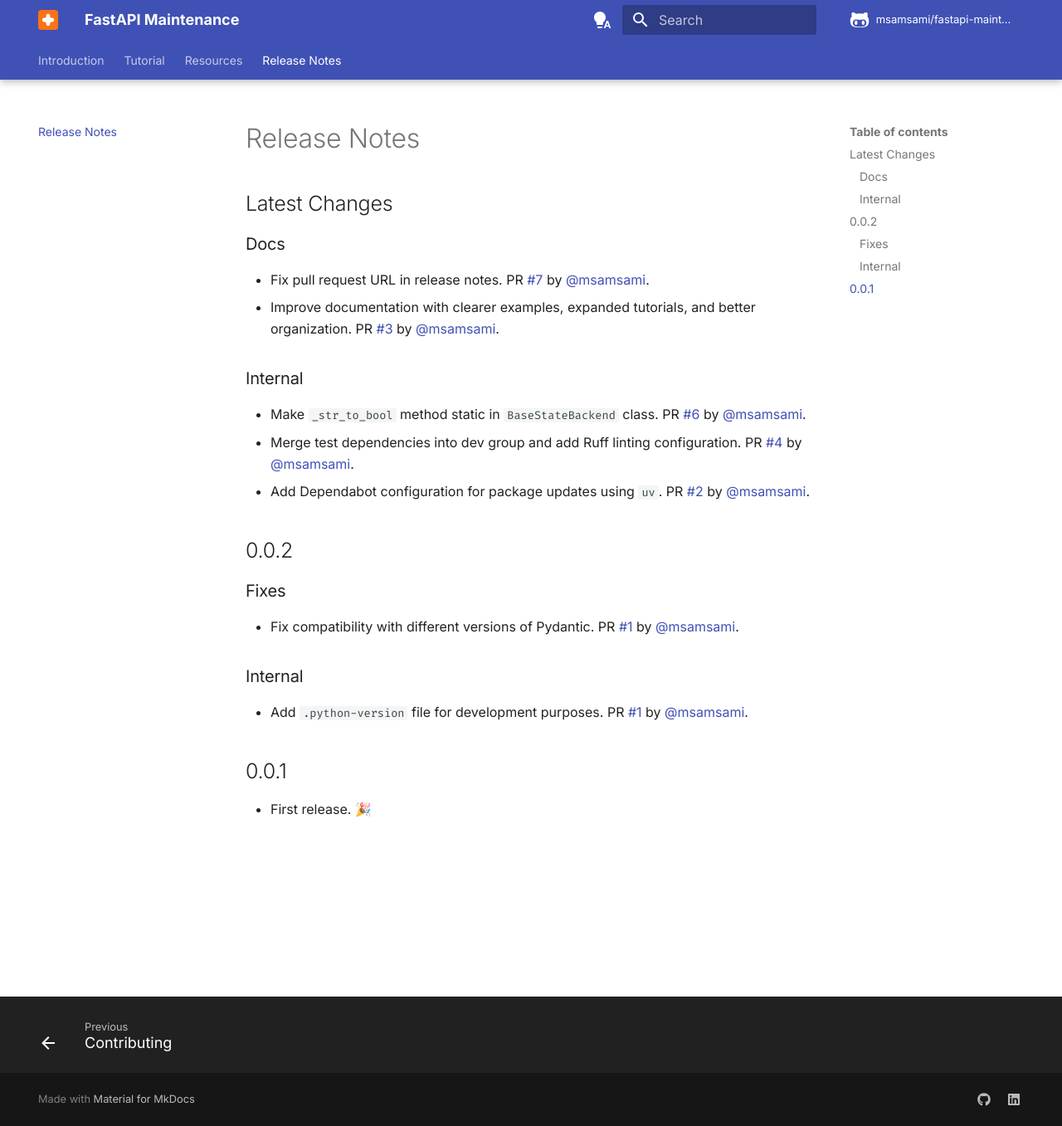
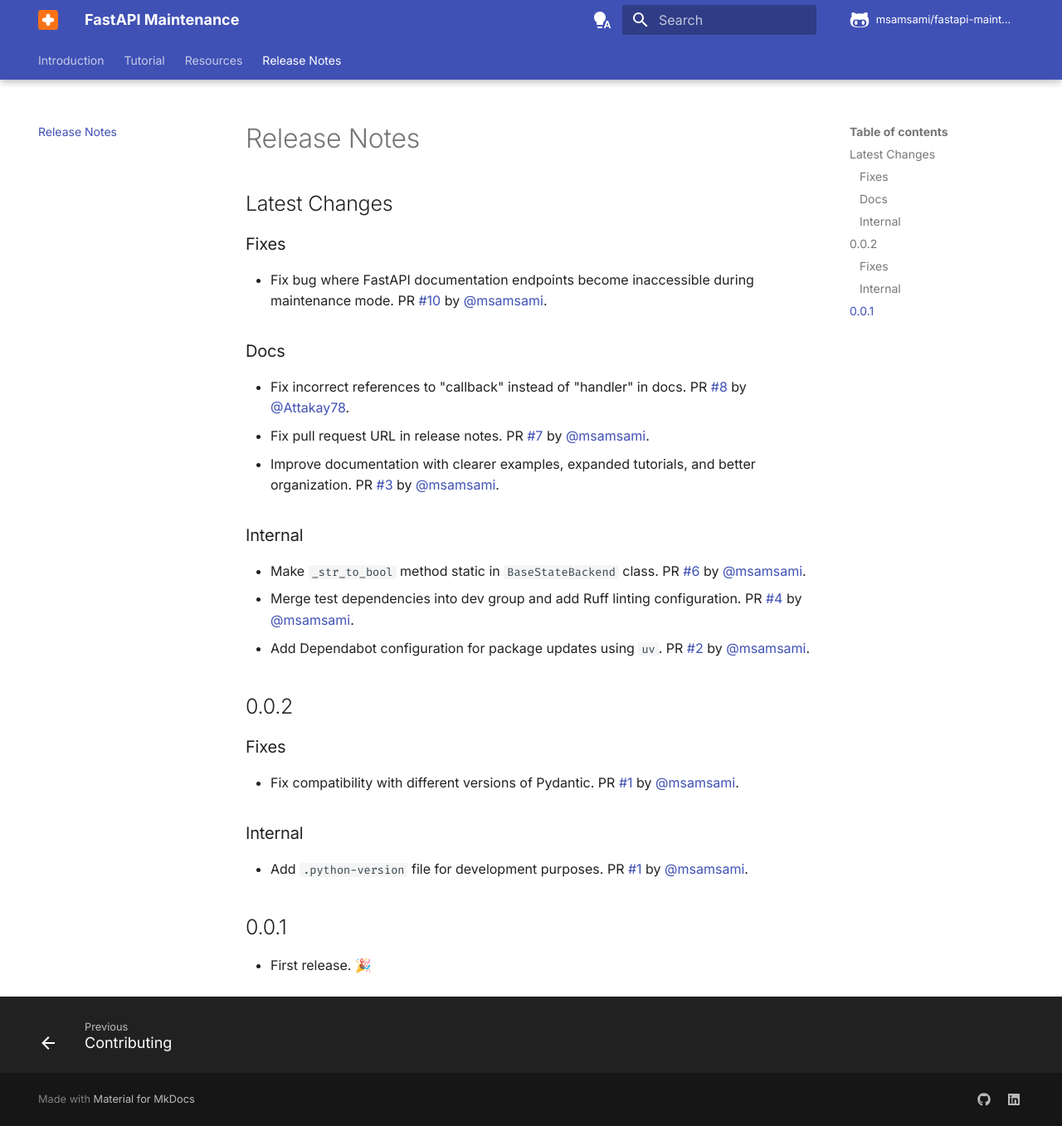
Before and after one commit to msamsami/fastapi-maintenance, an MkDocs documentation site: the page built from docs/release-notes.md, in a window 1280 px wide and 1357 px high. Shown: the whole window at 83% size. Built offline with MkDocs 1.6.1 and Material for MkDocs 9.7.7, drawn with Linux system fonts in a browser that asks for light colours; comment, search, counter and statistics services are not loaded.

Commit message:
Update release notes

```diff
--- a/docs/release-notes.md
+++ b/docs/release-notes.md
@@ -2,8 +2,13 @@
 
 ## Latest Changes
 
+### Fixes
+
+- Fix bug where FastAPI documentation endpoints become inaccessible during maintenance mode. PR [#10](https://github.com/msamsami/fastapi-maintenance/pull/10) by [@msamsami](https://github.com/msamsami).
+
 ### Docs
 
+- Fix incorrect references to "callback" instead of "handler" in docs. PR [#8](https://github.com/msamsami/fastapi-maintenance/pull/8) by [@Attakay78](https://github.com/Attakay78).
 - Fix pull request URL in release notes. PR [#7](https://github.com/msamsami/fastapi-maintenance/pull/7) by [@msamsami](https://github.com/msamsami).
 - Improve documentation with clearer examples, expanded tutorials, and better organization. PR [#3](https://github.com/msamsami/fastapi-maintenance/pull/3) by [@msamsami](https://github.com/msamsami).
 
```
